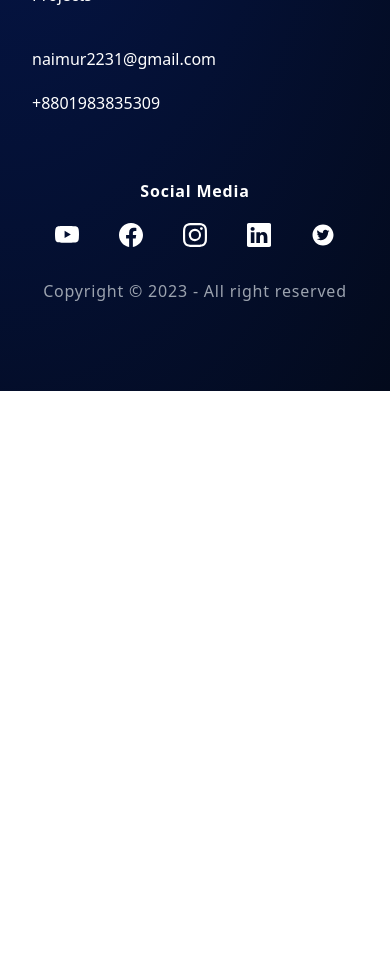
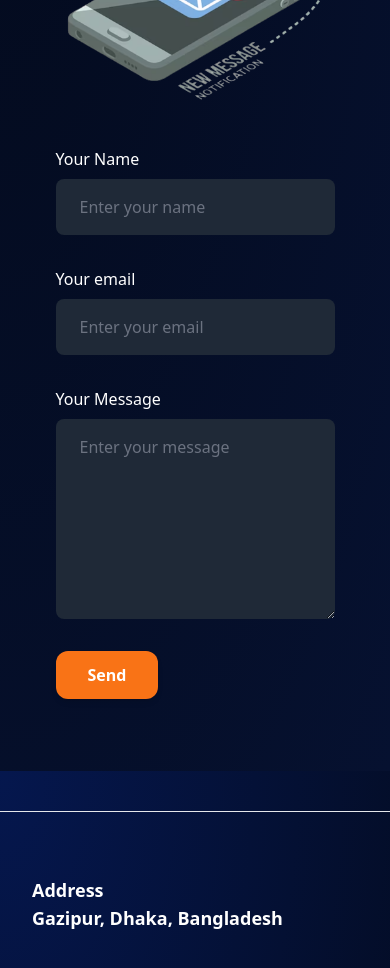
Before and after one commit to NaimurAlltime/my-portfolio, a React (Vite) app: page / in a window 390 px wide. Shown: the part 8580-9548 px from the top of the page. Before the commit the page ends 8971 px from the top, so only its background shows below. Built offline with nearby package versions, Linux system fonts and the light colour scheme.

Commit message:
contact section added

```diff
--- a/package.json
+++ b/package.json
@@ -10,6 +10,7 @@
     "preview": "vite preview"
   },
   "dependencies": {
+    "@emailjs/browser": "^3.11.0",
     "aos": "^2.3.4",
     "localforage": "^1.10.0",
     "match-sorter": "^6.3.1",
@@ -17,6 +18,7 @@
     "react-dom": "^18.2.0",
     "react-icons": "^4.10.1",
     "react-router-dom": "^6.14.0",
+    "react-toastify": "^9.1.3",
     "react-typed": "^1.2.0",
     "sort-by": "^1.2.0",
     "tailwind-scrollbar": "^3.0.4"
--- /dev/null
+++ b/src/components/Contact/Contact.jsx
@@ -0,0 +1,99 @@
+import emailjs from "@emailjs/browser";
+import { useRef } from "react";
+import { toast, ToastContainer } from "react-toastify";
+import "react-toastify/dist/ReactToastify.css";
+import img from "../../assets/contact.png";
+
+const Contact = () => {
+  const form = useRef();
+
+  const sendEmail = (e) => {
+    e.preventDefault();
+
+    emailjs
+      .sendForm(
+        "service_wf6ofxl",
+        "template_i5od13u",
+        form.current,
+        "SlvP-FHSkNcXNqTxA"
+      )
+      .then(
+        (result) => {
+          console.log(result.text);
+          //   console.log("message sent");
+          toast("Your message sent successful!");
+          e.target.reset();
+        },
+        (error) => {
+          console.log(error.text);
+        }
+      );
+  };
+
+  return (
+    <div className="w-full pt-7 px-8 md:px-10 gap-10 lg:gap-20 lg:py-20">
+      <h2 className="text-3xl text-center font-bold text-black dark:text-white">
+        Contact Me
+      </h2>
+      <div
+        data-aos="zoom-in-down"
+        data-aos-offset="200"
+        data-aos-delay="50"
+        data-aos-duration="1000"
+        data-aos-easing="ease-in-out"
+        className="xl:mt-5 w-full items-center flex xl:flex-row flex-col-reverse md:gap-10 overflow-hidden"
+      >
+        <div className="md:w-1/2 bg-black-100 rounded-2xl">
+          <form
+            ref={form}
+            onSubmit={sendEmail}
+            className="mt-5 flex flex-col gap-8"
+          >
+            <label className="flex flex-col">
+              <span className="text-white font-medium mb-2">Your Name</span>
+              <input
+                type="text"
+                name="user_name"
+                placeholder="Enter your name"
+                className="bg-gray-800 py-4 px-6 placeholder-gray-500 text-white rounded-lg outline-none border-none font-medium"
+              />
+            </label>
+            <label className="flex flex-col">
+              <span className="text-white font-medium mb-2">Your email</span>
+              <input
+                type="email"
+                name="user_email"
+                placeholder="Enter your email"
+                className="bg-gray-800 py-4 px-6 placeholder-gray-500 text-white rounded-lg outline-none border-none font-medium"
+              />
+            </label>
+            <label className="flex flex-col">
+              <span className="text-white font-medium mb-2">Your Message</span>
+              <textarea
+                rows={7}
+                name="message"
+                placeholder="Enter your message"
+                className="bg-gray-800 py-4 px-6 placeholder-gray-500 text-white rounded-lg outline-none border-none font-medium"
+              />
+            </label>
+
+            <button
+              type="submit"
+              className="bg-orange-500 py-3 px-8 rounded-xl outline-none w-fit text-white font-bold shadow-md"
+            >
+              Send
+            </button>
+            <ToastContainer />
+          </form>
+        </div>
+
+        <div className="md:w-1/2">
+          {/* <Player src="contact.json" loop autoplay /> */}
+          <img src={img} alt="" />
+        </div>
+      </div>
+    </div>
+  );
+};
+
+export default Contact;
--- a/src/components/Navbar/Navbar.jsx
+++ b/src/components/Navbar/Navbar.jsx
@@ -25,7 +25,13 @@ const Navbar = ({ darkMode, isOpen, toggleMenu, toggleTheme }) => {
               <a href="#about">About</a>
             </li>
             <li className="cursor-pointer hover:text-blue-500">
+              <a href="#skills">Skills</a>
+            </li>
+            <li className="cursor-pointer hover:text-blue-500">
               <a href="#projects">Projects</a>
+            </li>
+            <li className="cursor-pointer hover:text-blue-500">
+              <a href="#contact">Contact</a>
             </li>
           </ul>
           <button onClick={toggleTheme} className="p-2">
--- a/src/layout/Main.jsx
+++ b/src/layout/Main.jsx
@@ -1,6 +1,7 @@
 import AOS from "aos";
 import "aos/dist/aos.css";
 import { useState } from "react";
+import Contact from "../components/Contact/Contact";
 import Footer from "../components/Footer/Footer";
 import About from "./../components/About/About";
 import Header from "./../components/Header/Header";
@@ -64,6 +65,12 @@ const Main = () => {
         >
           <Project />
         </section>
+        <section
+          id="contact"
+          className="w-full px-0 lg:px-5 2xl:px-40 py-10 lg:py-0 dark:bg-[radial-gradient(ellipse_at_top_left,_var(--tw-gradient-stops))] from-[#030a1c] to-[#061130]"
+        >
+          <Contact />
+        </section>
 
         <div className="w-full px-0 lg:px-5 2xl:px-40 py-10 lg:py-0 bg-[radial-gradient(ellipse_at_top_left,_var(--tw-gradient-stops))] from-[#05174e] to-[#030a1c] ">
           <Footer />
```
Also changed, not shown: src/assets/contact.png (added), 1 other file (tests, documents, lock files or other folders).
